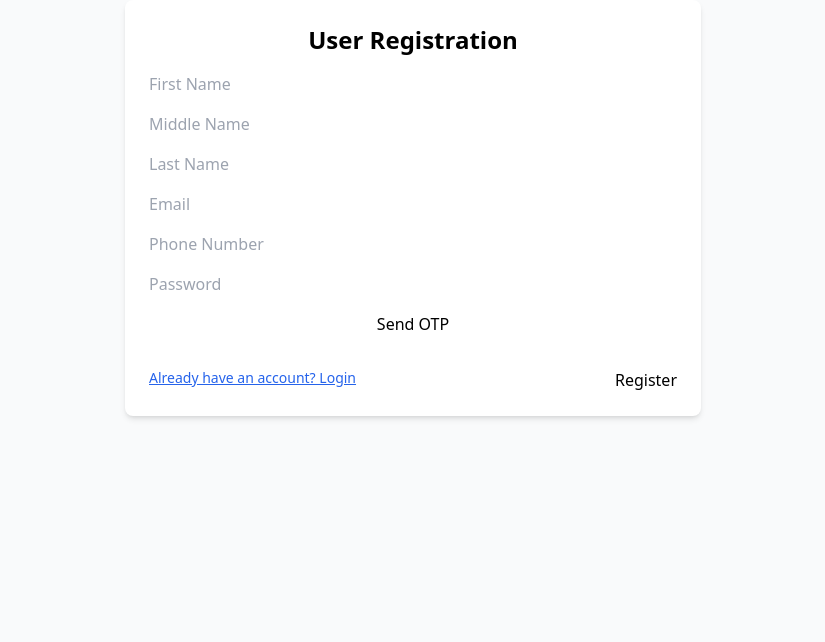
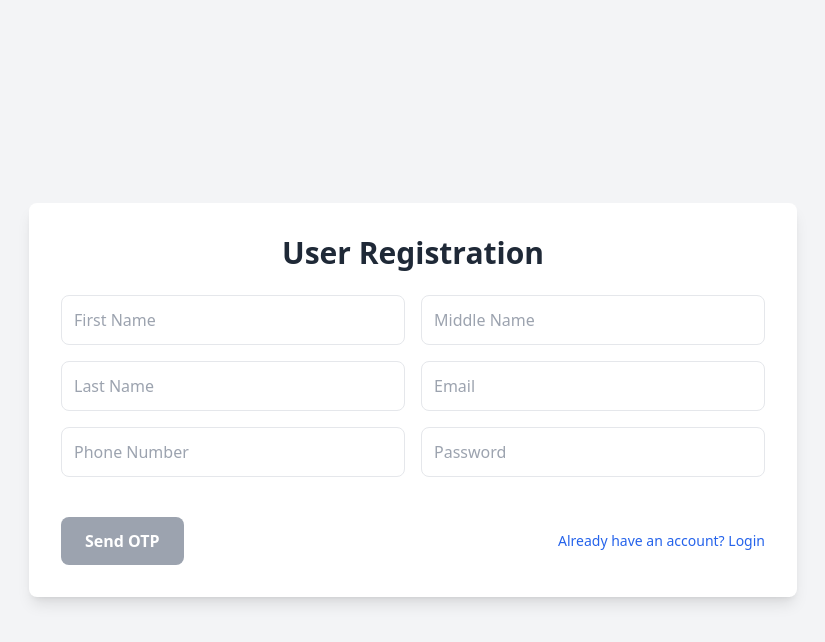
Before and after one commit to harshadzagade/vacant-application-fronted, a React (Vite) app: page /register in a window 1280 px wide. Shown: the top 642 px of the page, without its empty margins (227-1052 px from the left). Built offline with nearby package versions, Linux system fonts and the light colour scheme.

Commit message:
feat: Enhance RegistrationForm with improved password validation and UI updates

```diff
--- a/src/components/RegistrationForm.jsx
+++ b/src/components/RegistrationForm.jsx
@@ -1,5 +1,3 @@
-// ✅ Full Updated RegistrationForm with SweetAlert2, improved OTP handling, and loader feedback
-
 import { useState, useEffect } from 'react';
 import { useNavigate, Link } from 'react-router-dom';
 import axios from 'axios';
@@ -45,8 +43,16 @@ const RegistrationForm = () => {
     if (!formData.email || !/^\S+@\S+\.\S+$/.test(formData.email))
       newErrors.email = 'Valid email is required';
     if (!/^\d{10}$/.test(formData.phoneNo)) newErrors.phoneNo = 'Phone number must be 10 digits';
-    if (!formData.password || formData.password.length < 6) newErrors.password = 'Password must be at least 6 characters';
     if (!formData.instituteCode) newErrors.instituteCode = 'Institute code is required';
+
+    // Password validation
+    const passwordRegex = /^(?=.*[a-z])(?=.*[A-Z])(?=.*\d)(?=.*[!\"#$%&'()*+,-./:;<=>?@[\]^_`{|}~]).{8,}$/;
+    if (!formData.password) {
+      newErrors.password = 'Password is required';
+    } else if (!passwordRegex.test(formData.password)) {
+      newErrors.password = 'Password must be at least 8 characters long, with at least one lowercase letter, one uppercase letter, one number, and one special character (!"#$%&\'()*+,-./:;<=>?@[\\]^_`{|}~)';
+    }
+
     setErrors(newErrors);
     return Object.keys(newErrors).length === 0;
   };
@@ -121,10 +127,6 @@ const RegistrationForm = () => {
         throw new Error(response.data.message || 'Invalid OTP');
       }
       setIsOtpVerified(true);
-      setFormData({ firstName: '', middleName: '', lastName: '', email: '', phoneNo: '', password: '', instituteCode: '' });
-      setOtp('');
-      setIsOtpSent(false);
-      setResendTimer(0);
       Swal.fire({
         title: 'Registration Successful',
         text: 'Please login using credentials sent on your email.',
@@ -139,32 +141,155 @@ const RegistrationForm = () => {
   };
 
   return (
-    <div className="p-6 max-w-xl mx-auto bg-white shadow-md rounded-lg">
-      <h2 className="text-2xl font-bold mb-4 text-center">User Registration</h2>
-      <div className="grid grid-cols-1 gap-4">
-        <input name="firstName" placeholder="First Name" value={formData.firstName} onChange={handleChange} className="input" />
-        <input name="middleName" placeholder="Middle Name" value={formData.middleName} onChange={handleChange} className="input" />
-        <input name="lastName" placeholder="Last Name" value={formData.lastName} onChange={handleChange} className="input" />
-        <input name="email" placeholder="Email" value={formData.email} onChange={handleChange} className="input" />
-        <input name="phoneNo" placeholder="Phone Number" value={formData.phoneNo} onChange={handleChange} className="input" />
-        <input name="password" type="password" placeholder="Password" value={formData.password} onChange={handleChange} className="input" />
-        {isOtpSent && !isOtpVerified && (
-          <>
-            <input placeholder="Enter OTP" value={otp} onChange={(e) => setOtp(e.target.value)} className="input" />
-            <div className="flex gap-4">
-              <button onClick={handleVerifyOtp} className="btn-primary" disabled={isLoading}>Verify OTP</button>
-              <button onClick={handleResendOtp} className="btn-secondary" disabled={resendTimer > 0 || isLoading}>
-                {resendTimer > 0 ? `Resend in ${resendTimer}s` : 'Resend OTP'}
+    <div className="min-h-screen flex items-center justify-center bg-gray-100">
+      <div className="p-8 max-w-3xl w-full bg-white shadow-lg rounded-lg">
+        <h2 className="text-3xl font-bold mb-6 text-center text-gray-800">User Registration</h2>
+        <div className="grid grid-cols-1 md:grid-cols-2 gap-4">
+          <div>
+            <input
+              name="firstName"
+              placeholder="First Name"
+              value={formData.firstName}
+              onChange={handleChange}
+              className="w-full p-3 border rounded-lg focus:outline-none focus:ring-2 focus:ring-blue-500"
+            />
+            {errors.firstName && <p className="text-red-500 text-sm mt-1">{errors.firstName}</p>}
+          </div>
+          <div>
+            <input
+              name="middleName"
+              placeholder="Middle Name"
+              value={formData.middleName}
+              onChange={handleChange}
+              className="w-full p-3 border rounded-lg focus:outline-none focus:ring-2 focus:ring-blue-500"
+            />
+          </div>
+          <div>
+            <input
+              name="lastName"
+              placeholder="Last Name"
+              value={formData.lastName}
+              onChange={handleChange}
+              className="w-full p-3 border rounded-lg focus:outline-none focus:ring-2 focus:ring-blue-500"
+            />
+            {errors.lastName && <p className="text-red-500 text-sm mt-1">{errors.lastName}</p>}
+          </div>
+          <div>
+            <input
+              name="email"
+              placeholder="Email"
+              value={formData.email}
+              onChange={handleChange}
+              className="w-full p-3 border rounded-lg focus:outline-none focus:ring-2 focus:ring-blue-500"
+            />
+            {errors.email && <p className="text-red-500 text-sm mt-1">{errors.email}</p>}
+          </div>
+          <div>
+            <input
+              name="phoneNo"
+              placeholder="Phone Number"
+              value={formData.phoneNo}
+              onChange={handleChange}
+              className="w-full p-3 border rounded-lg focus:outline-none focus:ring-2 focus:ring-blue-500"
+            />
+            {errors.phoneNo && <p className="text-red-500 text-sm mt-1">{errors.phoneNo}</p>}
+          </div>
+          <div>
+            <input
+              name="password"
+              type="password"
+              placeholder="Password"
+              value={formData.password}
+              onChange={handleChange}
+              className="w-full p-3 border rounded-lg focus:outline-none focus:ring-2 focus:ring-blue-500"
+            />
+            {errors.password && <p className="text-red-500 text-sm mt-1">{errors.password}</p>}
+          </div>
+          <div>
+            <input
+              name="instituteCode"
+              placeholder="Institute Code"
+              value={formData.instituteCode}
+              onChange={handleChange}
+              className="hidden w-full p-3 border rounded-lg focus:outline-none focus:ring-2 focus:ring-blue-500"
+            />
+            {errors.instituteCode && <p className="text-red-500 text-sm mt-1">{errors.instituteCode}</p>}
+          </div>
+          {isOtpSent && !isOtpVerified && (
+            <div>
+              <input
+                placeholder="Enter OTP"
+                value={otp}
+                onChange={(e) => setOtp(e.target.value)}
+                className="w-full p-3 border rounded-lg focus:outline-none focus:ring-2 focus:ring-blue-500"
+              />
+              {errors.otp && <p className="text-red-500 text-sm mt-1">{errors.otp}</p>}
+            </div>
+          )}
+        </div>
+        <div className="mt-6 flex flex-col md:flex-row gap-4 justify-between items-center">
+          {!isOtpSent && (
+            <button
+              onClick={handleSendOtp}
+              className={`w-full md:w-auto px-6 py-3 rounded-lg text-white font-semibold flex items-center justify-center ${formData.instituteCode ? 'bg-blue-600 hover:bg-blue-700' : 'bg-gray-400 cursor-not-allowed'}`}
+              disabled={!formData.instituteCode || isLoading}
+            >
+              {isLoading ? (
+                <div className="flex items-center">
+                  <svg className="animate-spin h-5 w-5 mr-2 text-white" xmlns="http://www.w3.org/2000/svg" fill="none" viewBox="0 0 24 24">
+                    <circle className="opacity-25" cx="12" cy="12" r="10" stroke="currentColor" strokeWidth="4"></circle>
+                    <path className="opacity-75" fill="currentColor" d="M4 12a8 8 0 018-8V0C5.373 0 0 5.373 0 12h4zm2 5.291A7.962 7.962 0 014 12H0c0 3.042 1.135 5.824 3 7.938l3-2.647z"></path>
+                  </svg>
+                  Sending...
+                </div>
+              ) : (
+                'Send OTP'
+              )}
+            </button>
+          )}
+          {isOtpSent && !isOtpVerified && (
+            <div className="flex gap-4 w-full md:w-auto">
+              <button
+                onClick={handleVerifyOtp}
+                className={`px-6 py-3 rounded-lg text-white font-semibold flex items-center justify-center ${isLoading ? 'bg-gray-400 cursor-not-allowed' : 'bg-green-600 hover:bg-green-700'}`}
+                disabled={isLoading}
+              >
+                {isLoading ? (
+                  <div className="flex items-center">
+                    <svg className="animate-spin h-5 w-5 mr-2 text-white" xmlns="http://www.w3.org/2000/svg" fill="none" viewBox="0 0 24 24">
+                      <circle className="opacity-25" cx="12" cy="12" r="10" stroke="currentColor" strokeWidth="4"></circle>
+                      <path className="opacity-75" fill="currentColor" d="M4 12a8 8 0 018-8V0C5.373 0 0 5.373 0 12h4zm2 5.291A7.962 7.962 0 014 12H0c0 3.042 1.135 5.824 3 7.938l3-2.647z"></path>
+                    </svg>
+                    Verifying...
+                  </div>
+                ) : (
+                  'Verify OTP'
+                )}
+              </button>
+              <button
+                onClick={handleResendOtp}
+                className={`px-6 py-3 rounded-lg text-white font-semibold flex items-center justify-center ${resendTimer > 0 || isLoading ? 'bg-gray-400 cursor-not-allowed' : 'bg-blue-600 hover:bg-blue-700'}`}
+                disabled={resendTimer > 0 || isLoading}
+              >
+                {isLoading ? (
+                  <div className="flex items-center">
+                    <svg className="animate-spin h-5 w-5 mr-2 text-white" xmlns="http://www.w3.org/2000/svg" fill="none" viewBox="0 0 24 24">
+                      <circle className="opacity-25" cx="12" cy="12" r="10" stroke="currentColor" strokeWidth="4"></circle>
+                      <path className="opacity-75" fill="currentColor" d="M4 12a8 8 0 018-8V0C5.373 0 0 5.373 0 12h4zm2 5.291A7.962 7.962 0 014 12H0c0 3.042 1.135 5.824 3 7.938l3-2.647z"></path>
+                    </svg>
+                    Resending...
+                  </div>
+                ) : (
+                  resendTimer > 0 ? `Resend in ${resendTimer}s` : 'Resend OTP'
+                )}
               </button>
             </div>
-          </>
-        )}
-        {!isOtpSent && (
-          <button onClick={handleSendOtp} className="btn-primary" disabled={isLoading}>Send OTP</button>
-        )}
-        <div className="flex justify-between mt-4">
-          <Link to="/login" className="text-sm text-blue-600 underline">Already have an account? Login</Link>
-          <button onClick={() => isOtpVerified && navigate('/login')} className="btn-success" disabled={!isOtpVerified}>Register</button>
+          )}
+          <div className="flex gap-4">
+            <Link to="/login" className="text-sm text-blue-600 hover:underline">
+              Already have an account? Login
+            </Link>
+          </div>
         </div>
       </div>
     </div>
```
